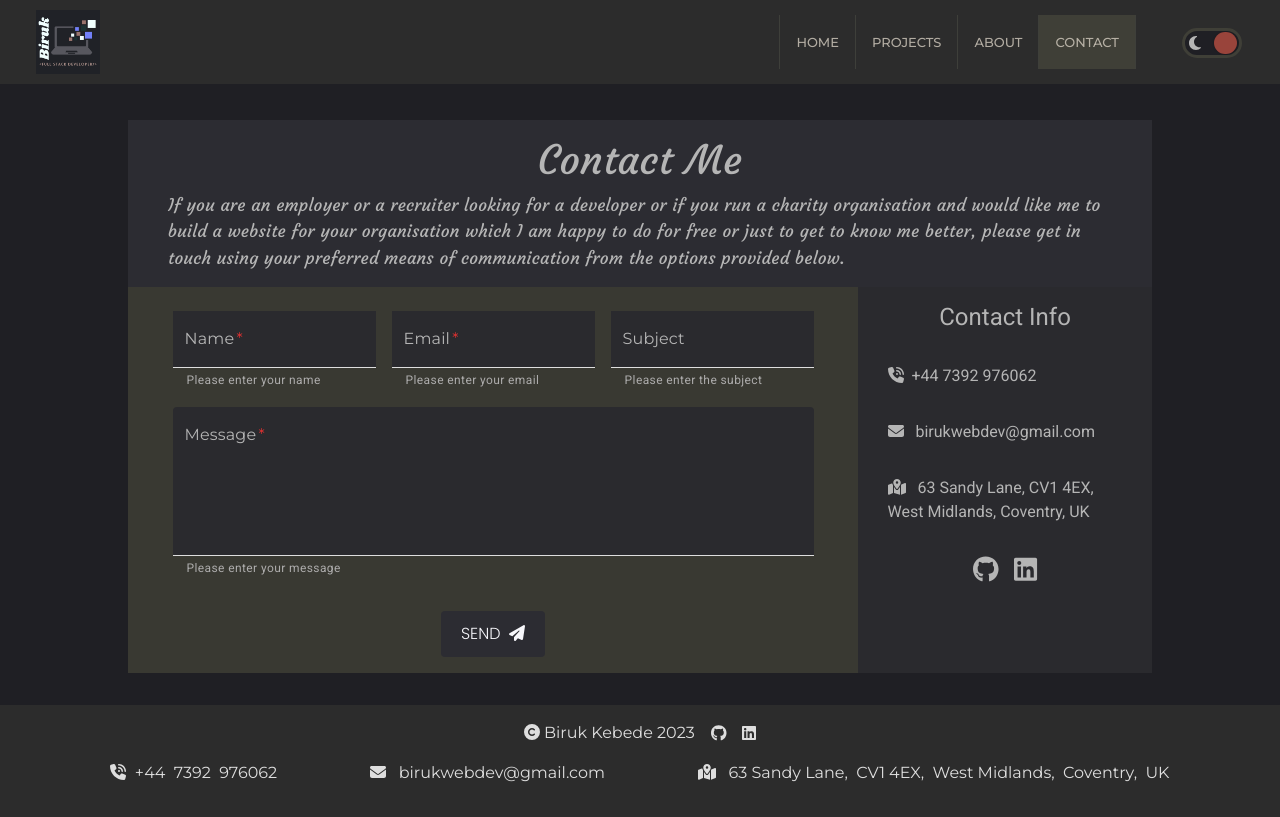
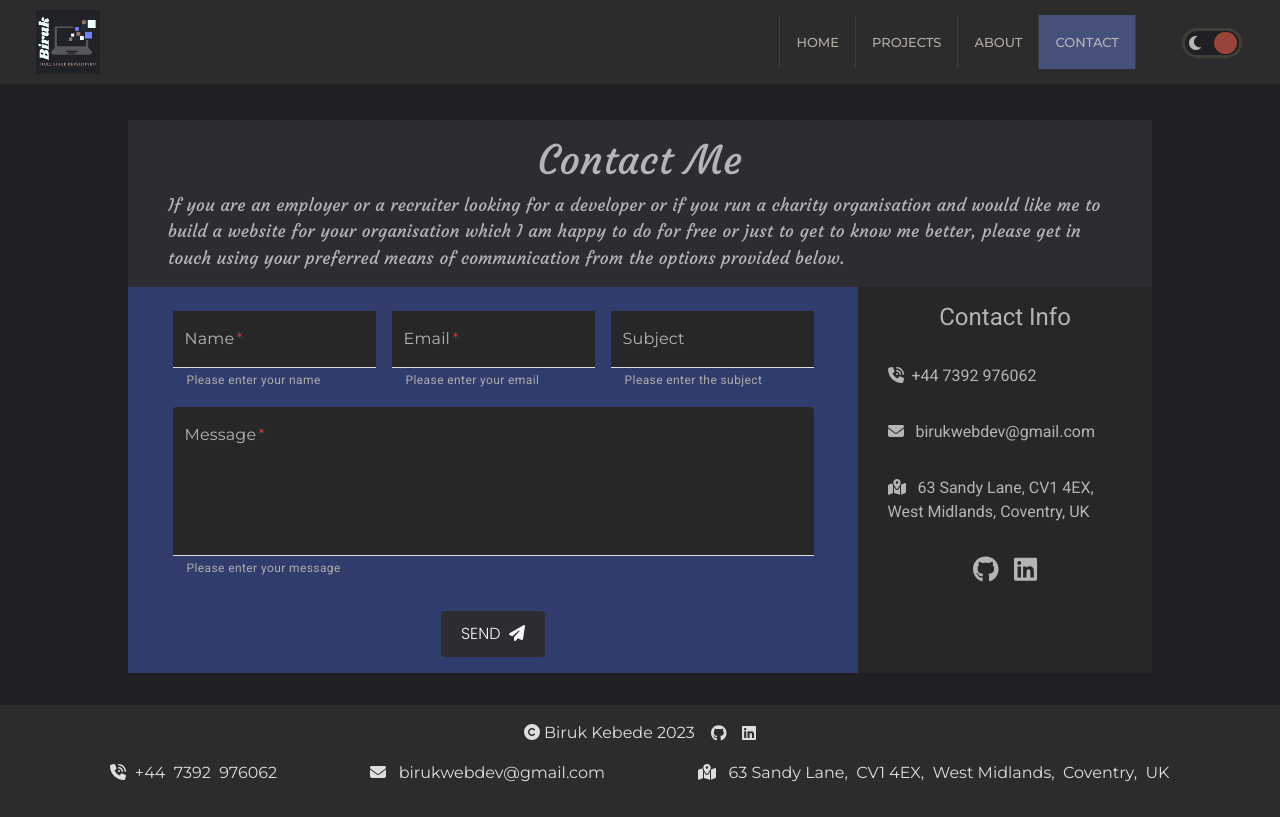
Before and after one commit to Know-Thyself/next-portfolio, a Next.js app: page /contact in a window 1280 px wide. Built offline with nearby package versions, Linux system fonts and the light colour scheme.

Commit message:
minor changes

```diff
--- a/styles/carousel.css
+++ b/styles/carousel.css
@@ -9,9 +9,9 @@
 .slider {
     overflow: 'hidden';
     background-color: var(--header-bg) !important;
-    background-color: var(--complementary-bg) !important;
     background-color: var(--tertiary-bg) !important;
     background-color: var(--secondary-bg) !important;
+    background-color: var(--complementary-bg) !important;
     /* margin: 0 40px; */
 }
 
@@ -51,9 +51,9 @@
     width: 10px !important;
     border-radius: 50%;
     border: 0 !important;
-    background-color: var(--tertiary-bg) !important;
     background-color: var(--active-nav-link) !important;
     background-color: var(--complementary-bg) !important;
+    background-color: var(--tertiary-bg) !important;
     /* background-color: var(--primary-bg) !important; */
 }
 
@@ -68,6 +68,7 @@
     background-color: var(--read-more) !important;
     background-color: var(--complementary-bg) !important;
     background-color: var(--radio-btn) !important;
+    background-color: var(--active-nav-link) !important;
 }
 
 .react-multiple-carousel__arrow--right {
--- a/styles/globals.css
+++ b/styles/globals.css
@@ -81,8 +81,9 @@ sans-serif;
     --active-nav-link: #CCB49C;
     --active-nav-link: #9CB4CC;
     --toggle-btn: #AAAAAA;
+    --toggle-btn: #9CB4CC;
     --radio-btn: #CCB49C;
-    --radio-btn: #9CB4CC;
+    /* --radio-btn: #9CB4CC; */
     --read-more: #BD1A43;
 }
 
@@ -92,13 +93,22 @@ sans-serif;
     --primary-bg: #1f1f24;
     --secondary-bg: #2c2c32;
     --tertiary-bg: #2a2a2e;
+    --tertiary-bg: #363237;
+    --tertiary-bg: #552836;
+    --tertiary-bg: #222629;
+    --tertiary-bg: #272727;
+    --about-bg: #33332d;
+    --about-bg: #2d4262;
+    --about-bg: #282828;
+    --about-bg: #283655;
     --gradient-bg: #242037;
     --gradient-bg: #070708;
     --gradient-comp: #2d4262;
     --gradient-comp: #AA4B41;
-    --about-bg: #33332d;
     --complementary-bg: #37373F;
     --complementary-bg: #393932;
+
+    --complementary-bg: #303c6c;
     --project-container-hover: #474b4f;
     --project-container-hover: #464648;
     --project-container-hover: #33332d;
@@ -126,6 +136,8 @@ sans-serif;
     --helper-text-color: #adacac;
     --active-nav-link: #4e4e50;
     --active-nav-link: #3f3f37;
+    --active-nav-link: #45507b;
+    --toggle-btn: #45507b;
     --toggle-btn: #3f3f37;
     --radio-btn: #99443b;
     --read-more: #82BDED;
--- a/styles/themes.module.css
+++ b/styles/themes.module.css
@@ -48,8 +48,9 @@
     border-radius: 30px;
     transition: 0.2s;
     background-color: var(--active-nav-link);
+    background-color: var(--complementary-bg);
+    background-color: red;
     background-color: var(--radio-btn);
-    background-color: var(--complementary-bg);
     box-shadow: 0 0 2px 0 rgba(10, 10, 10, 0.29);
 }
 
```
